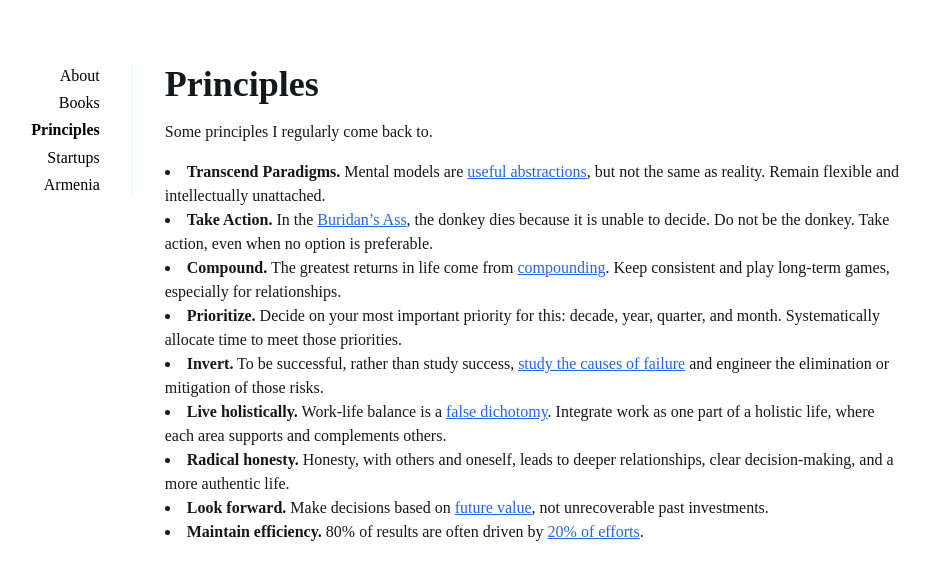
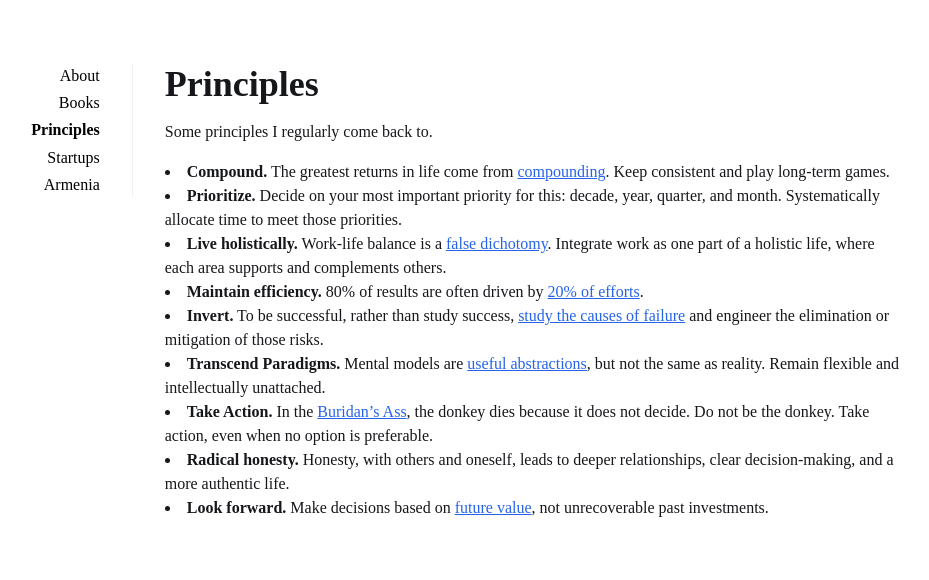
Before and after one commit to aavedissian/avedissian, a Next.js app: page /principles in a window 1280 px wide. Shown: the top 580 px of the page, without its empty margins (188-1117 px from the left). Built offline with nearby package versions, Linux system fonts and the light colour scheme.

Commit message:
principles

```diff
--- a/pages/principles.js
+++ b/pages/principles.js
@@ -7,23 +7,24 @@ export default function Books() {
           <h2 className='font-bold text-4xl'>Principles</h2>
           <p>Some principles I regularly come back to.</p>
           <ul class="list-disc list-inside">
-          <li><span className="font-bold">Transcend Paradigms.</span> Mental models are <a className='text-blue-600' target="_blank" href="https://fs.blog/map-and-territory/">useful abstractions</a>, but not the same as reality. Remain flexible and intellectually unattached.</li>
-
-          <li><span className="font-bold">Take Action.</span> In the <a className='text-blue-600' target="_blank" href="https://en.wikipedia.org/wiki/Buridan%27s_ass">Buridan’s Ass</a>, the donkey dies because it is unable to decide. Do not be the donkey. Take action, even when no option is preferable.</li>
-
-          <li><span className="font-bold">Compound.</span> The greatest returns in life come from <a className='text-blue-600' href="https://anthonyavedissian.substack.com/p/on-compounding">compounding</a>. Keep consistent and play long-term games, especially for relationships.</li>
+          <li><span className="font-bold">Compound.</span> The greatest returns in life come from <a className='text-blue-600' href="https://anthonyavedissian.substack.com/p/on-compounding">compounding</a>. Keep consistent and play long-term games.</li>
 
           <li><span className="font-bold">Prioritize.</span> Decide on your most important priority for this: decade, year, quarter, and month. Systematically allocate time to meet those priorities.</li>
 
+          <li><span className="font-bold">Live holistically.</span> Work-life balance is a <a className='text-blue-600' target="_blank" href="https://blog.nateliason.com/p/work-life-balance">false dichotomy</a>. Integrate work as one part of a holistic life, where each area supports and complements others.</li>
+
+          <li><span className="font-bold">Maintain efficiency.</span> 80% of results are often driven by <a className='text-blue-600' target="_blank" href="https://en.wikipedia.org/wiki/Pareto_principle">20% of efforts</a>.</li>
+
           <li><span className="font-bold">Invert.</span> To be successful, rather than study success, <a className='text-blue-600' href="https://jamesclear.com/inversion">study the causes of failure</a> and engineer the elimination or mitigation of those risks.</li>
 
-          <li><span className="font-bold">Live holistically.</span> Work-life balance is a <a className='text-blue-600' target="_blank" href="https://blog.nateliason.com/p/work-life-balance">false dichotomy</a>. Integrate work as one part of a holistic life, where each area supports and complements others.</li>
+          <li><span className="font-bold">Transcend Paradigms.</span> Mental models are <a className='text-blue-600' target="_blank" href="https://fs.blog/map-and-territory/">useful abstractions</a>, but not the same as reality. Remain flexible and intellectually unattached.</li>
+
+          <li><span className="font-bold">Take Action.</span> In the <a className='text-blue-600' target="_blank" href="https://en.wikipedia.org/wiki/Buridan%27s_ass">Buridan’s Ass</a>, the donkey dies because it does not decide. Do not be the donkey. Take action, even when no option is preferable.</li>
 
           <li><span className="font-bold">Radical honesty.</span> Honesty, with others and oneself, leads to deeper relationships, clear decision-making, and a more authentic life.</li>
 
           <li><span className="font-bold">Look forward.</span> Make decisions based on <a className='text-blue-600' target="_blank" href="https://en.wikipedia.org/wiki/Sunk_cost">future value</a>, not unrecoverable past investments.</li>
 
-          <li><span className="font-bold">Maintain efficiency.</span> 80% of results are often driven by <a className='text-blue-600' target="_blank" href="https://en.wikipedia.org/wiki/Pareto_principle">20% of efforts</a>.</li>
 
           </ul>
         </div>
```
